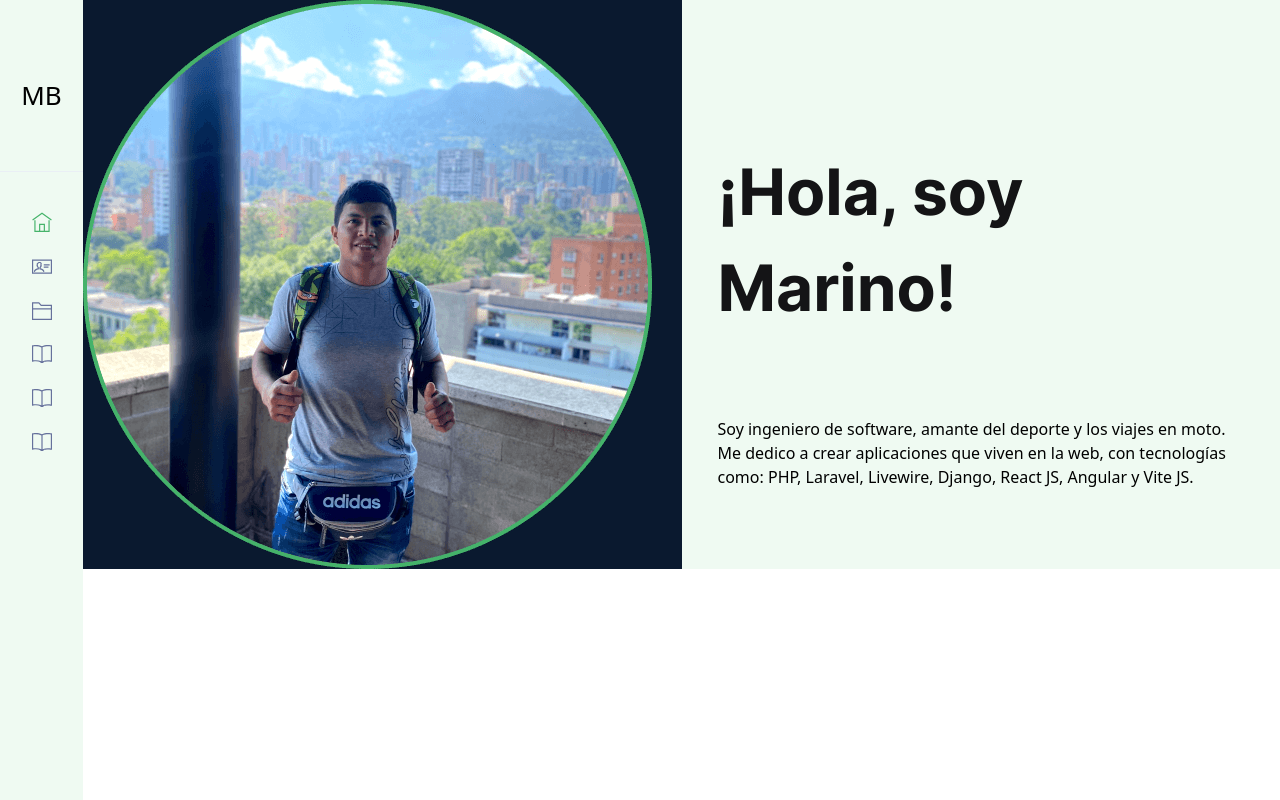
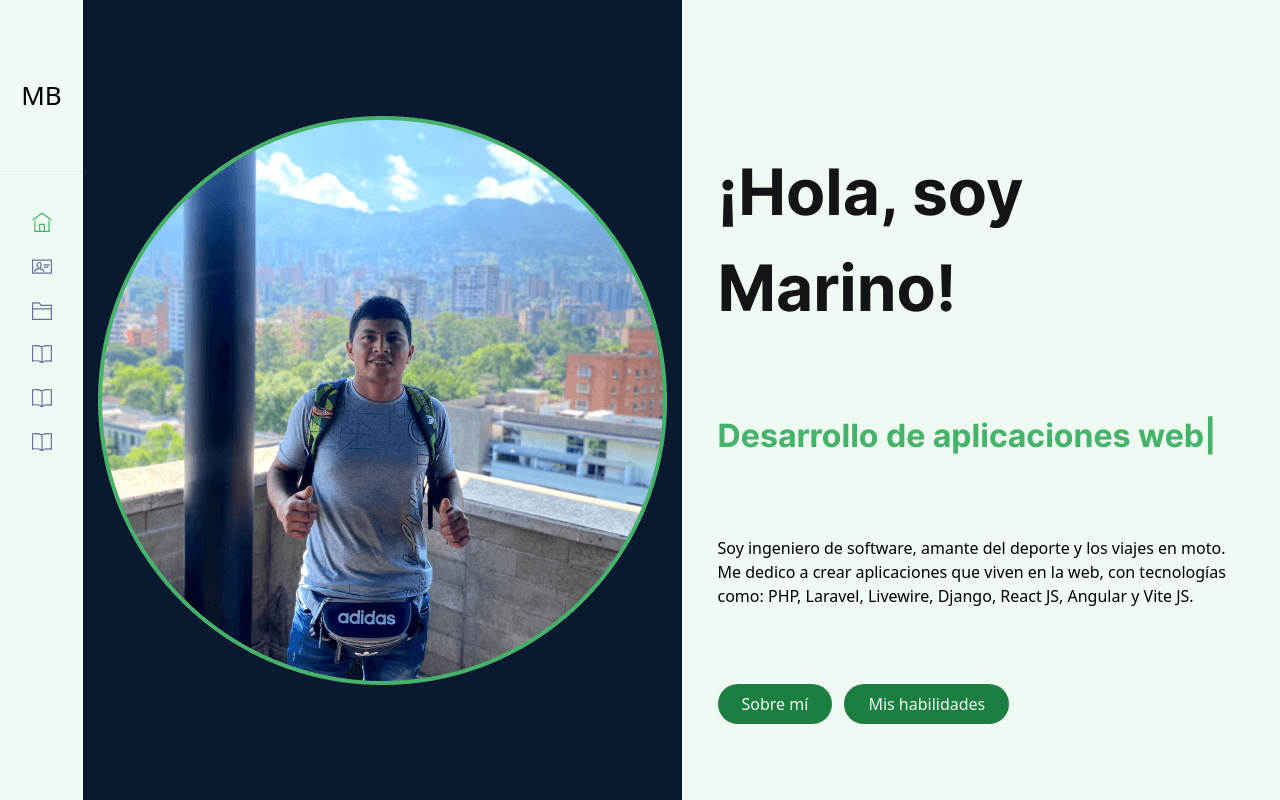
Before and after one commit to fili258-oss/marino-botina, a React (Vite) app: page / in a window 1280 px wide. Built offline with nearby package versions, Linux system fonts and the light colour scheme.

Commit message:
Home actualizado

```diff
--- a/package.json
+++ b/package.json
@@ -11,6 +11,10 @@
     "start": "node App.tsx"
   },
   "dependencies": {
+    "@fortawesome/fontawesome-svg-core": "^6.4.2",
+    "@fortawesome/free-brands-svg-icons": "^6.4.2",
+    "@fortawesome/free-solid-svg-icons": "^6.4.2",
+    "@fortawesome/react-fontawesome": "^0.2.0",
     "particles.js": "^2.0.0",
     "react": "^18.2.0",
     "react-dom": "^18.2.0",
--- a/src/data/data.tsx
+++ b/src/data/data.tsx
@@ -5,6 +5,7 @@ import {
     TfiBook
 
 } from 'react-icons/tfi';
+/* import { FontAwesomeIcon } from '@fortawesome/react-fontawesome'; */
 
 type NavItemType = {
     id: number;
--- a/src/screens/Home.tsx
+++ b/src/screens/Home.tsx
@@ -2,13 +2,18 @@
 
 const Home = () => {
     return (
-        <section className='grid grid-cols-[50%_1fr]'>
-            <article className="grid col bg-app-sections items-center text-center">
-            <img src="../src/assets/imgs/MarinoBotina.png" alt="Imagen Perfil" />
+        <section className='grid grid-cols-[50%_1fr] h-screen'>
+            <article className="grid col bg-app-sections items-center justify-center">
+            <img src="../src/assets/imgs/MarinoBotina.png" className="mx-auto " alt="Imagen Perfil" />
             </article>
             <article className="grid col bg-app-greenprimary-50 pt-36 px-9">
                 <h2 className="font-inter font-bold text-[4rem] text-app-heading">¡Hola, soy Marino!</h2>
+                <h3 className="font-inter font-bold text-[32px] text-app-greenprimary-400">Desarrollo de aplicaciones web|</h3>
                 <p>Soy ingeniero de software, amante del deporte y los viajes en moto. Me dedico a crear aplicaciones que viven en la web, con tecnologías como: PHP, Laravel, Livewire, Django, React JS, Angular y Vite JS.</p>
+                <ul className="flex flex-row text-app-greenprimary-50 gap-3">
+                    <li><button type="button" className="py-2 px-6 bg-app-greenprimary-600 text-center font-light rounded-full">Sobre mí</button></li>
+                    <li><button type="button" className="py-2 px-6 bg-app-greenprimary-600 text-center font-light rounded-full">Mis habilidades</button></li>
+                </ul>
             </article>
         </section>
     )
```
Also changed, not shown: 1 other file (tests, documents, lock files or other folders).
